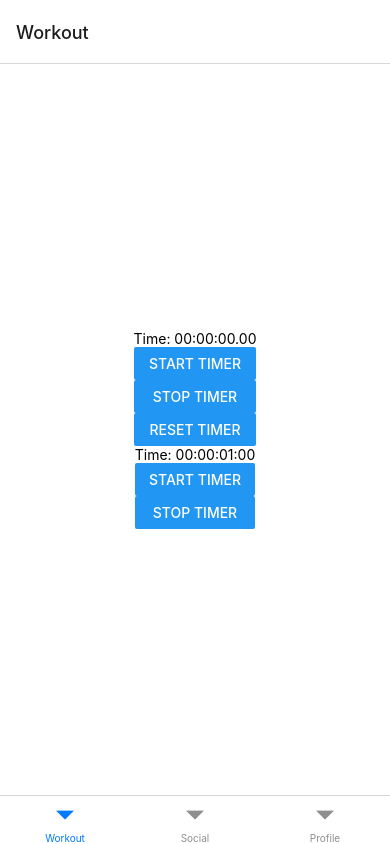
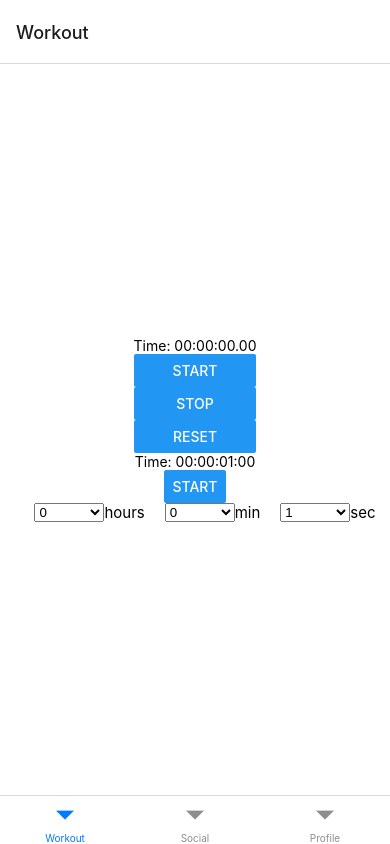
Before and after one commit to uprm-inso4101-2023-2024-S1/semester-project-fitquest-gameified-fitness-application, a React Native app in the folder Front End/: screen /Workout in a window 390 px wide. Built offline with nearby package versions, Linux system fonts and the light colour scheme.

Commit message:
timer feature has slider

```diff
--- a/Front End/components/StopWatch.tsx
+++ b/Front End/components/StopWatch.tsx
@@ -58,9 +58,9 @@ const StopWatch: React.FC<StopWatchProps> = ({ initialTime = 0}) => {
     return (
         <View>
             <Text>Time: {formatTime(hours)}:{formatTime(minutes)}:{formatTime(seconds)}.{formatTime(centiseconds)}</Text>
-            <Button title={`Start Timer`} onPress={startTimer} />
-            <Button title="Stop Timer" onPress={stopTimer} />
-            <Button title="Reset Timer" onPress={resetTimer} />
+            <Button title={`Start`} onPress={startTimer} />
+            <Button title="Stop" onPress={stopTimer} />
+            <Button title="Reset" onPress={resetTimer} />
         </View>
     );
 };
--- a/Front End/components/Timer.tsx
+++ b/Front End/components/Timer.tsx
@@ -1,13 +1,34 @@
 import { StatusBar } from "expo-status-bar";
-import { View, Text, TextInput, Button, StyleSheet } from "react-native";
+import { View, Text, TextInput, Button, StyleSheet, Platform, Dimensions } from "react-native";
 import { NavigationContainer } from '@react-navigation/native';
 import React, { useEffect, useState } from 'react';
+import { Picker } from '@react-native-picker/picker';
 
-/*
-interface TimerProps {
-    initialTime?: number;
-}
-*/
+const screen = Dimensions.get("window");
+
+const styles = StyleSheet.create({
+  container: {
+    alignItems: "center",
+    justifyContent: "center",
+  },
+  picker: {
+    width: 70,
+    marginLeft: 20,
+    ...Platform.select({
+      android: {
+        color: "#fff",
+        marginLeft: 20,
+      },
+    }),
+  },
+  pickerItem: {
+    fontSize: 15,
+  },
+  pickerContainer: {
+    flexDirection: "row",
+    alignItems: "center",
+  },
+});
 
 const formatNumber = (number: number) => `0${number}`.slice(-2);
 
@@ -19,10 +40,6 @@ const getRemaining = (time: number) => {
     const milliseconds = Math.floor((remainingTimeInSeconds % 1) * 100);
 
     return {
-        // hours: formatNumber(hours),
-        // minutes: formatNumber(minutes),
-        // seconds: formatNumber(seconds),
-        // milliseconds: formatNumber(milliseconds),
         hours, minutes, seconds, milliseconds
     };
 };
@@ -38,9 +55,73 @@ const createArray = (length: number) => {
     return arr;
 };
 
-const AVAILABLE_HOURS = createArray(5);
+const AVAILABLE_HOURS = createArray(10);
 const AVAILABLE_MINUTES = createArray(60);
 const AVAILABLE_SECONDS = createArray(60);
+
+type PickerProps = {
+    selectedHours: string;
+    selectedMinutes: string;
+    selectedSeconds: string;
+    setSelectedHours: (item: string) => void;
+    setSelectedMinutes: (item: string) => void;
+    setSelectedSeconds: (item: string) => void;
+  };
+
+  const Pickers = ({
+    selectedHours,
+    setSelectedHours,
+    selectedMinutes,
+    setSelectedMinutes,
+    selectedSeconds,
+    setSelectedSeconds,
+  }: PickerProps) => (
+    <View style={styles.pickerContainer}>
+      <Picker
+        style={styles.picker}
+        itemStyle={styles.pickerItem}
+        selectedValue={selectedHours}
+        onValueChange={(itemValue) => {
+          setSelectedHours(itemValue);
+        }}
+      >
+        {AVAILABLE_HOURS.map((value) => (
+          <Picker.Item key={value} label={value} value={value} />
+        ))}
+      </Picker>
+      <Text style={styles.pickerItem}>hours</Text>
+
+      <Picker
+        style={styles.picker}
+        itemStyle={styles.pickerItem}
+        selectedValue={selectedMinutes}
+        onValueChange={(itemValue) => {
+          setSelectedMinutes(itemValue);
+        }}
+      >
+        {AVAILABLE_MINUTES.map((value) => (
+          <Picker.Item key={value} label={value} value={value} />
+        ))}
+      </Picker>
+      <Text style={styles.pickerItem}>min</Text>
+
+      <Picker
+        style={styles.picker}
+        itemStyle={styles.pickerItem}
+        selectedValue={selectedSeconds}
+        onValueChange={(itemValue) => {
+          setSelectedSeconds(itemValue);
+        }}
+        mode="dropdown"
+      >
+        {AVAILABLE_SECONDS.map((value) => (
+          <Picker.Item key={value} label={value} value={value} />
+        ))}
+      </Picker>
+      <Text style={styles.pickerItem}>sec</Text>
+    </View>
+  );
+
 
 type userTimerProps = {
     selectedHours: string;
@@ -96,9 +177,6 @@ const useTimer = ({
         };
     }, [isRunning, remainingTime]);
 
-    // Format the remaining time into hours, minutes, seconds, and milliseconds
-    // const formattedRemainingTime = getRemaining(remainingTime);
-
     React.useEffect(() => {
         if (remainingTime <= 0) {
             setRemainingTime(0);
@@ -111,100 +189,8 @@ const useTimer = ({
         start,
         stop,
         remainingTime
-        // remainingTime: formattedRemainingTime,
     };
 };
-
-
-
-/*
-const Timer: React.FC<TimerProps> = ({ initialTime = 180000}) => {
-    const [milliseconds, setMilliseconds] = useState<number>(initialTime);
-    const [isRunning, setIsRunning] = useState<boolean>(false);
-
-    useEffect (() => {
-        let interval:  NodeJS.Timeout;
-
-        if(isRunning) {
-            interval = setInterval(()=> {
-                setMilliseconds(prevmilliseconds => prevmilliseconds - 10);
-            }, 9);
-        }
-
-        return () => {
-            if (interval) {
-                clearInterval(interval);
-            }
-        };
-
-
-    }, [isRunning]);
-
-    const startTimer = () => {
-        setIsRunning(true);
-    };
-
-    const stopTimer = () => {
-        setIsRunning(false);
-    };
-
-    const resetTimer = () => {
-        stopTimer();
-        setMilliseconds(initialTime);
-    };
-
-    const toggleTimer = () => {
-        setIsRunning(!isRunning)
-    }
-
-    const changeTimer = () => {
-        return (
-        <View>
-            <Button title="00:01:00" onPress={oneMinute} />
-            <Button title="00:02:00" onPress={twoMinutes} />
-            <Button title="30:00:00" onPress={thirtyMinutes} />
-            <Button title="Custom" onPress={customTime} />
-        </View>
-        );
-    }
-
-    const oneMinute = () => { setMilliseconds(60000)}
-    const twoMinutes = () => { setMilliseconds(180000)}
-    const thirtyMinutes = () => { setMilliseconds(1800000)}
-
-    const customTime = () => {
-        return (
-            <TextInput>
-                <Text> Hours</Text>
-                keyboardType = 'numeric'
-                maxLength = {2}
-                value = {hours}
-                <TextInput>
-                    <Text> Minutes</Text>
-                    keyboardType = 'numeric'
-                    maxLength = {2}
-                    value = {minutes}
-                    <TextInput>
-                        <Text> Seconds</Text>
-                        keyboardType = 'numeric'
-                        maxLength = {2}
-                        value = {seconds}
-                    </TextInput>
-                </TextInput>
-            </TextInput>
-        );
-    }
-
-    // Formula to calculate hours, minutes, seconds, milliseconds and centiseconds
-    const hours = Math.floor(milliseconds / 3600000);
-    const minutes = Math.floor((milliseconds % 3600000) / 60000);
-    const seconds = Math.floor((milliseconds % 60000) / 1000);
-    const centiseconds = Math.floor((milliseconds % 1000) / 10);
-    const ms = milliseconds % 100;
-
-    // Format time to the desired format
-    const formatTime = (unit: number) => (unit < 10 ? '0' + unit : unit);
-*/
 
 export default () => {
     const [selectedMinutes, setSelectedMinutes] = React.useState("0");
@@ -219,21 +205,28 @@ export default () => {
         selectedMilliseconds,
     });
 
-    // const hours = getRemaining(parseInt(remainingTime.hours, 10))
-    // const minutes = getRemaining(parseInt(remainingTime.minutes, 10))
-    // const seconds = getRemaining(parseInt(remainingTime.seconds, 10))
-    // const milliseconds = getRemaining(parseInt(remainingTime.milliseconds, 10))
-
     const { hours, minutes, seconds, milliseconds } = getRemaining(remainingTime)
 
     return (
-        <View>
+        <View style={styles.container}>
             <Text>Time: {`${formatNumber(hours)}:${formatNumber(minutes)}:${formatNumber(seconds)}:${formatNumber(milliseconds)}`}</Text>
-            <Button title="Start Timer" onPress={start} />
-            <Button title="Stop Timer" onPress={stop} />
-            {/* <Button title="Reset Timer" onPress={reset} />
-            <Button title="Choose Time" onPress={changeTimer} /> */}
+            <Button title="Start" onPress={start} />
+            { isRunning ? (
+                <>
+                    <Button title="Stop" onPress={stop} />
+                </>
+            ) : (
+                <>
+                    <Pickers
+                        selectedHours={selectedHours}
+                        setSelectedHours={setSelectedHours}
+                        selectedMinutes={selectedMinutes}
+                        setSelectedMinutes={setSelectedMinutes}
+                        selectedSeconds={selectedSeconds}
+                        setSelectedSeconds={setSelectedSeconds}
+                    />
+                </>
+            )}
         </View>
     );
 };
-// export default Timer
```
